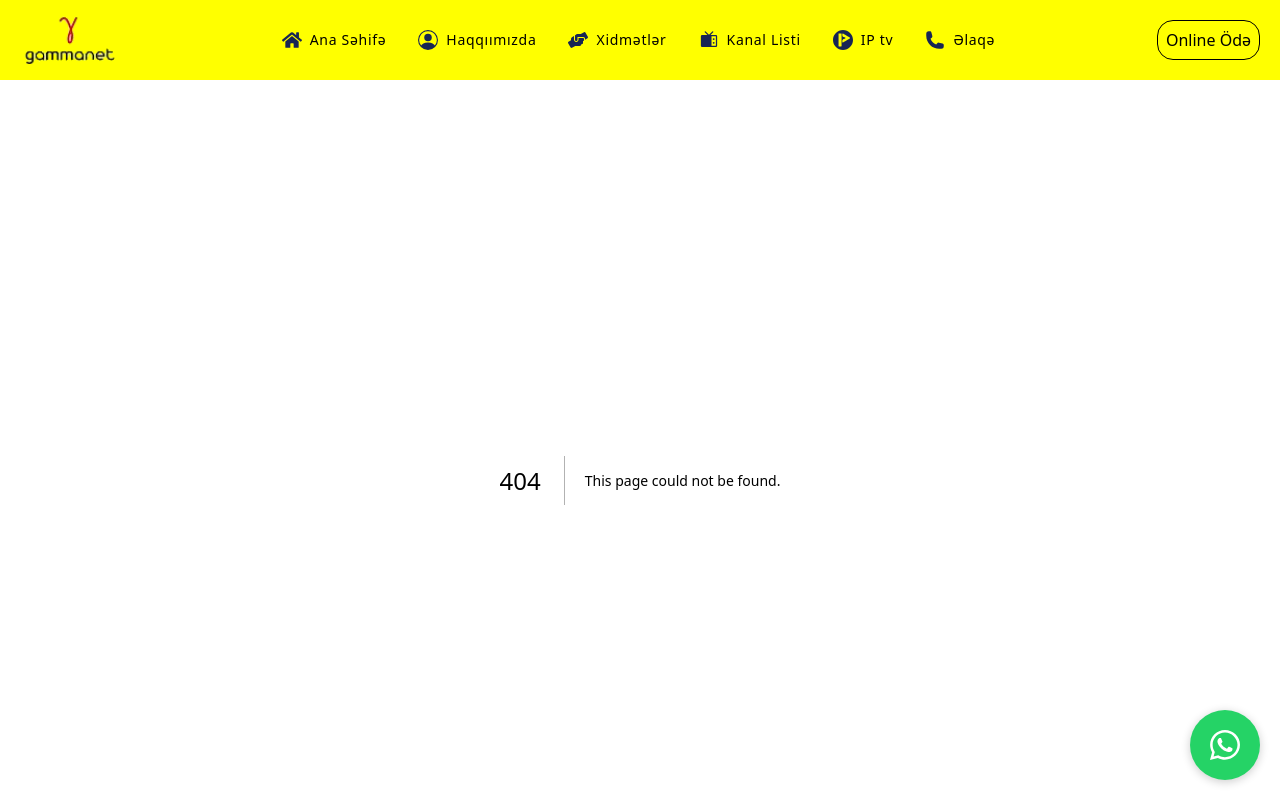
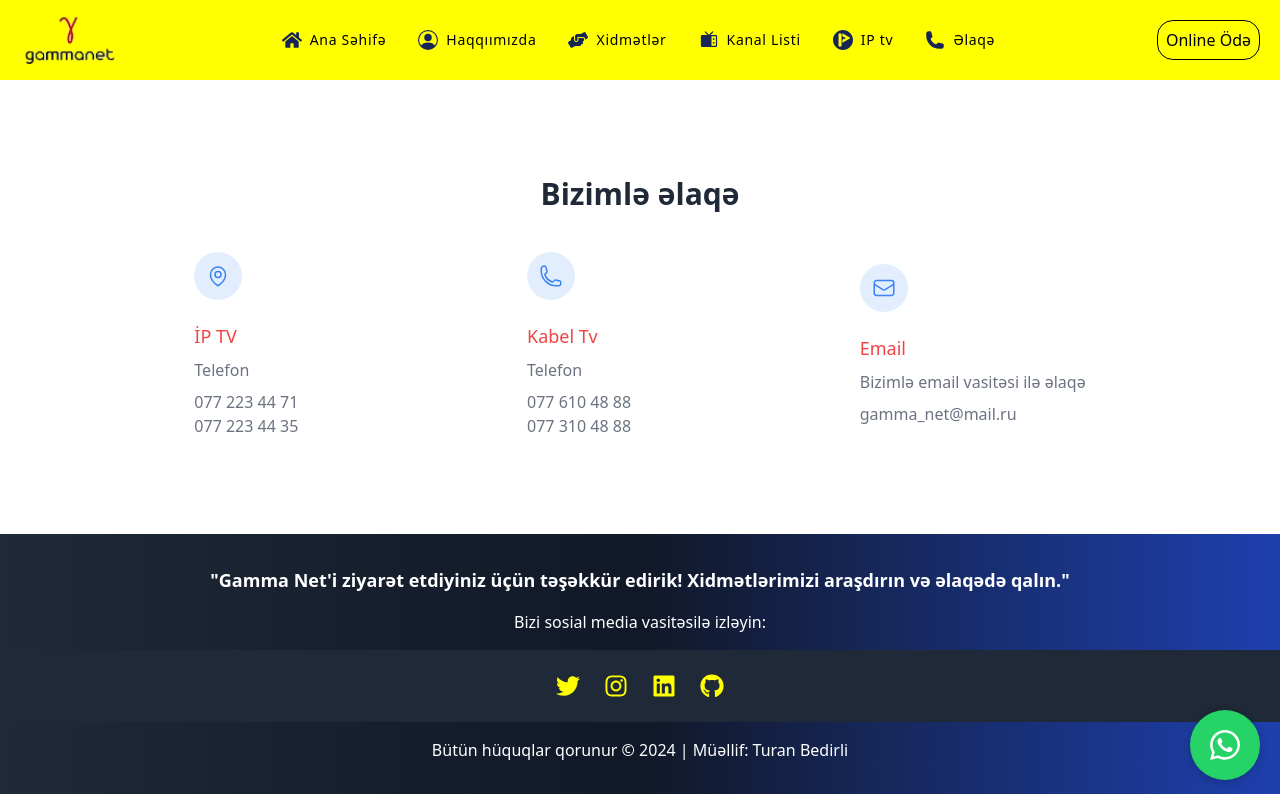
Before and after one commit to bedirlituran/netlika, a Next.js app: page /elaqe2 in a window 1280 px wide. Before the commit this address had no page. Shown: the top 800 px of the page. Built offline with nearby package versions, Linux system fonts and the light colour scheme.

Commit message:
axirlaridi

```diff
--- /dev/null
+++ b/app/elaqe2/loading.jsx
@@ -0,0 +1,10 @@
+import React from 'react'
+
+const loading = () => {
+  return (
+    <div className='flex items-center justify-center '>    <div className=" w-16 h-16 border-4 border-dashed rounded-full animate-spin border-pink-400"></div></div>
+
+  )
+}
+
+export default loading
--- /dev/null
+++ b/app/elaqe2/page.jsx
@@ -0,0 +1,69 @@
+// pages/index.js
+import React from 'react';
+
+const HomePage = () => {
+  return (
+    <section className="bg-white dark:bg-gray-900 p-12">
+    <div className="container px-8 py-12 mx-auto">
+        <div>
+
+
+            <h1 className="flex items-center justify-center text-2xl mb-10 font-semibold text-gray-800 md:text-3xl dark:text-white ">Bizimlə əlaqə</h1>
+
+
+        </div>
+
+        <div className="flex items-center justify-around  mt-10 md:grid-cols-2 lg:grid-cols-3">
+
+
+            <div>
+                <span className="inline-block p-3 text-blue-500 rounded-full bg-blue-100/80 dark:bg-gray-800">
+                    <svg xmlns="http://www.w3.org/2000/svg" fill="none" viewBox="0 0 24 24" strokeWidth="1.5"
+                        stroke="currentColor" className="w-6 h-6">
+                        <path strokeLinecap="round" strokeLinejoin="round" d="M15 10.5a3 3 0 11-6 0 3 3 0 016 0z" />
+                        <path strokeLinecap="round" strokeLinejoin="round"
+                            d="M19.5 10.5c0 7.142-7.5 11.25-7.5 11.25S4.5 17.642 4.5 10.5a7.5 7.5 0 1115 0z" />
+                    </svg>
+                </span>
+
+                <h2 className="mt-4 text-lg font-medium text-red-500 dark:text-white">İP TV</h2>
+                <p className="mt-2 text-gray-500 dark:text-gray-400">Telefon</p>
+                <p className="mt-2 text-gray-500 dark:text-gray-400">077 223 44 71<br></br>077 223 44 35</p>
+
+            </div>
+
+            <div>
+                <span className="inline-block p-3 text-blue-500 rounded-full bg-blue-100/80 dark:bg-gray-800">
+                    <svg xmlns="http://www.w3.org/2000/svg" fill="none" viewBox="0 0 24 24" strokeWidth="1.5"
+                        stroke="currentColor" className="w-6 h-6">
+                        <path strokeLinecap="round" strokeLinejoin="round"
+                            d="M2.25 6.75c0 8.284 6.716 15 15 15h2.25a2.25 2.25 0 002.25-2.25v-1.372c0-.516-.351-.966-.852-1.091l-4.423-1.106c-.44-.11-.902.055-1.173.417l-.97 1.293c-.282.376-.769.542-1.21.38a12.035 12.035 0 01-7.143-7.143c-.162-.441.004-.928.38-1.21l1.293-.97c.363-.271.527-.734.417-1.173L6.963 3.102a1.125 1.125 0 00-1.091-.852H4.5A2.25 2.25 0 002.25 4.5v2.25z" />
+                    </svg>
+                </span>
+
+                <h2 className="mt-4 text-lg font-medium text-red-500 dark:text-white">Kabel Tv</h2>
+                <p className="mt-2 text-gray-500 dark:text-gray-400">Telefon</p>
+                <p className="mt-2 text-gray-500 dark:text-gray-400">077 610 48 88 <br></br>
+                077 310 48 88</p>
+            </div>
+
+            <div>
+                <span className="inline-block p-3 text-blue-500 rounded-full bg-blue-100/80 dark:bg-gray-800">
+                    <svg xmlns="http://www.w3.org/2000/svg" fill="none" viewBox="0 0 24 24" strokeWidth="1.5"
+                        stroke="currentColor" className="w-6 h-6">
+                        <path stroke-linecap="round" strokeLinejoin="round"
+                            d="M21.75 6.75v10.5a2.25 2.25 0 01-2.25 2.25h-15a2.25 2.25 0 01-2.25-2.25V6.75m19.5 0A2.25 2.25 0 0019.5 4.5h-15a2.25 2.25 0 00-2.25 2.25m19.5 0v.243a2.25 2.25 0 01-1.07 1.916l-7.5 4.615a2.25 2.25 0 01-2.36 0L3.32 8.91a2.25 2.25 0 01-1.07-1.916V6.75" />
+                    </svg>
+                </span>
+
+                <h2 className="mt-4 text-lg font-medium text-red-500 dark:text-white">Email</h2>
+                <p className="mt-2 text-gray-500 dark:text-gray-400">Bizimlə email vasitəsi ilə əlaqə</p>
+                <p className="mt-2 text-gray-500 dark:text-gray-400 ">gamma_net@mail.ru</p>
+            </div>
+        </div>
+    </div>
+</section>
+  );
+};
+
+export default HomePage;
--- a/components/Footer.jsx
+++ b/components/Footer.jsx
@@ -6,7 +6,7 @@ const Footer = () => {
     <footer className=' w-full bg-gradient-to-r from-gray-800 via-gray-900 to-blue-800 text-white py-8 '>
       <div className='container mx-auto text-center'>
         <p className='text-lg font-semibold'>
-        "Gamma Net'i ziyaret etdiyiniz üçün təşəkkür edirik! Xidmətlərimizi araşdırın və əlaqədə qalın."
+        "Gamma Net'i ziyarət etdiyiniz üçün təşəkkür edirik! Xidmətlərimizi araşdırın və əlaqədə qalın."
         </p>
         <p className='mt-4'>
           Bizi sosial media vasitəsilə izləyin:
@@ -16,7 +16,7 @@ const Footer = () => {
       <div className='mt-4'><Sosial /></div>
 
       <p className='mt-4 text-center'>
-          Büutun hüquqlar qorunur © 2024 | Müəllif: Turan Bedirli | Əlaqə: <a href='tel:+994558080801' className='text-blue-500'>055 808 08 01</a>
+          Bütün hüquqlar qorunur © 2024 | Müəllif: Turan Bedirli
         </p>
     </footer>
   );
--- a/components/Navbar.jsx
+++ b/components/Navbar.jsx
@@ -112,7 +112,7 @@ const Navbar = () => {
               <li className="flex gap-2 items-center">
                 <HiPhone size={20} />
                 <Link
-                  href='/Muraciet' className="text-black hover:text-blue-500  hover:border-b border-blue-500 tracking-wider transition-all duration-500">
+                  href='/elaqe2' className="text-black hover:text-blue-500  hover:border-b border-blue-500 tracking-wider transition-all duration-500">
 
                   Əlaqə
                 </Link>
@@ -225,7 +225,7 @@ const Navbar = () => {
                 <li className="flex flex-row gap-2 items-center bg-transparent">
                 <HiPhone size={20} />
                 <Link
-                  href='/Muraciet' className="text-black hover:text-blue-500 border-blue-500 tracking-wider transition-all duration-500">
+                  href='/elaqe2' className="text-black hover:text-blue-500 border-blue-500 tracking-wider transition-all duration-500">
 
                   Əlaqə
                 </Link>
--- a/components/Yenicarding.jsx
+++ b/components/Yenicarding.jsx
@@ -11,7 +11,7 @@ export const Pricing = () => {
               <svg
                 viewBox="0 0 52 24"
                 fill="currentColor"
-                className="absolute top-0 left-0 z-0 hidden w-32 -mt-8 -ml-20 text-blue-gray-100 lg:w-32 lg:-ml-28 lg:-mt-10 sm:block"style={{'color':'yellow'}}
+                className="absolute top-0 left-0 z-0 hidden w-32 -mt-8 -ml-20 text-blue-gray-100 lg:w-32 lg:-ml-28 lg:-mt-10 sm:block"style={{'color':'black'}}
               >
                 <defs>
                   <pattern
@@ -52,7 +52,7 @@ export const Pricing = () => {
               </div>
               <div className='mt-2 space-y-3 ml-4'><a
               href="/Muraciet"
-              className=" marker:bg-gradient-to-r from-gray-800 via-gray-900 to-blue-800 text-black inline-flex items-center justify-center h-12 px-6 mr-6 font-medium tracking-wide  transition duration-200 rounded shadow-md  focus:shadow-outline focus:outline-none"style={{ 'background': '#ffff00' }}
+              className="  text-white inline-flex items-center justify-center h-12 px-6 mr-6 font-medium tracking-wide  transition duration-200 rounded shadow-md  focus:shadow-outline focus:outline-none"style={{ 'background': 'red' }}
             >
               Sifariş Et
             </a></div>
@@ -66,7 +66,7 @@ export const Pricing = () => {
           </div>
           <div className="relative flex flex-col justify-between p-8 transition-shadow duration-300 bg-white border rounded shadow-sm sm:items-center hover:shadow border-deep-purple-accent-400">
             <div className="absolute inset-x-0 top-0 flex justify-center -mt-3">
-              <div className="  inline-block px-3 py-1 text-xs font-medium tracking-wider text-black uppercase rounded bg-deep-purple-accent-400"style={{'background':'yellow'}}>
+              <div className="  inline-block px-3 py-1 text-xs font-medium tracking-wider text-white uppercase rounded bg-deep-purple-accent-400"style={{'background':'black'}}>
                 Çox Seçilən
               </div>
             </div>
@@ -83,7 +83,7 @@ export const Pricing = () => {
               </div>
               <div className='mt-2 space-y-3 ml-4'><a
               href="/Muraciet"
-              className=" marker:bg-gradient-to-r from-gray-800 via-gray-900 to-blue-800 text-black inline-flex items-center justify-center h-12 px-6 mr-6 font-medium tracking-wide  transition duration-200 rounded shadow-md  focus:shadow-outline focus:outline-none"style={{ 'background': '#ffff00' }}
+              className="  text-white inline-flex items-center justify-center h-12 px-6 mr-6 font-medium tracking-wide  transition duration-200 rounded shadow-md  focus:shadow-outline focus:outline-none"style={{ 'background': 'red' }}
             >
               Sifariş Et
             </a></div>
@@ -110,7 +110,7 @@ export const Pricing = () => {
               </div>
               <div className='mt-2 space-y-3 ml-4'><a
               href="/Muraciet"
-              className=" marker:bg-gradient-to-r from-gray-800 via-gray-900 to-blue-800 text-black inline-flex items-center justify-center h-12 px-6 mr-6 font-medium tracking-wide  transition duration-200 rounded shadow-md  focus:shadow-outline focus:outline-none"style={{ 'background': '#ffff00' }}
+              className="  text-white inline-flex items-center justify-center h-12 px-6 mr-6 font-medium tracking-wide  transition duration-200 rounded shadow-md  focus:shadow-outline focus:outline-none"style={{ 'background': 'red' }}
             >
               Sifariş Et
             </a></div>
```
